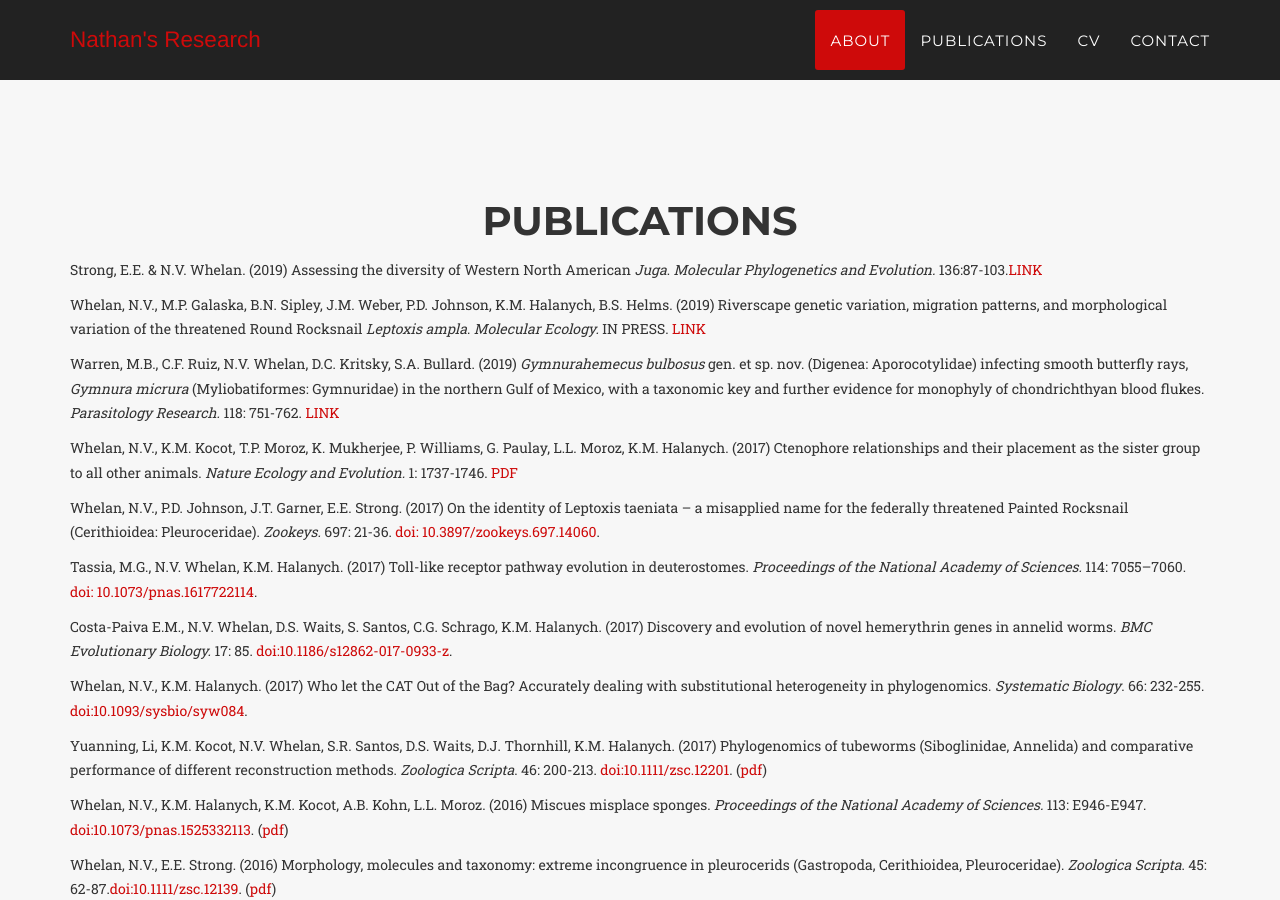
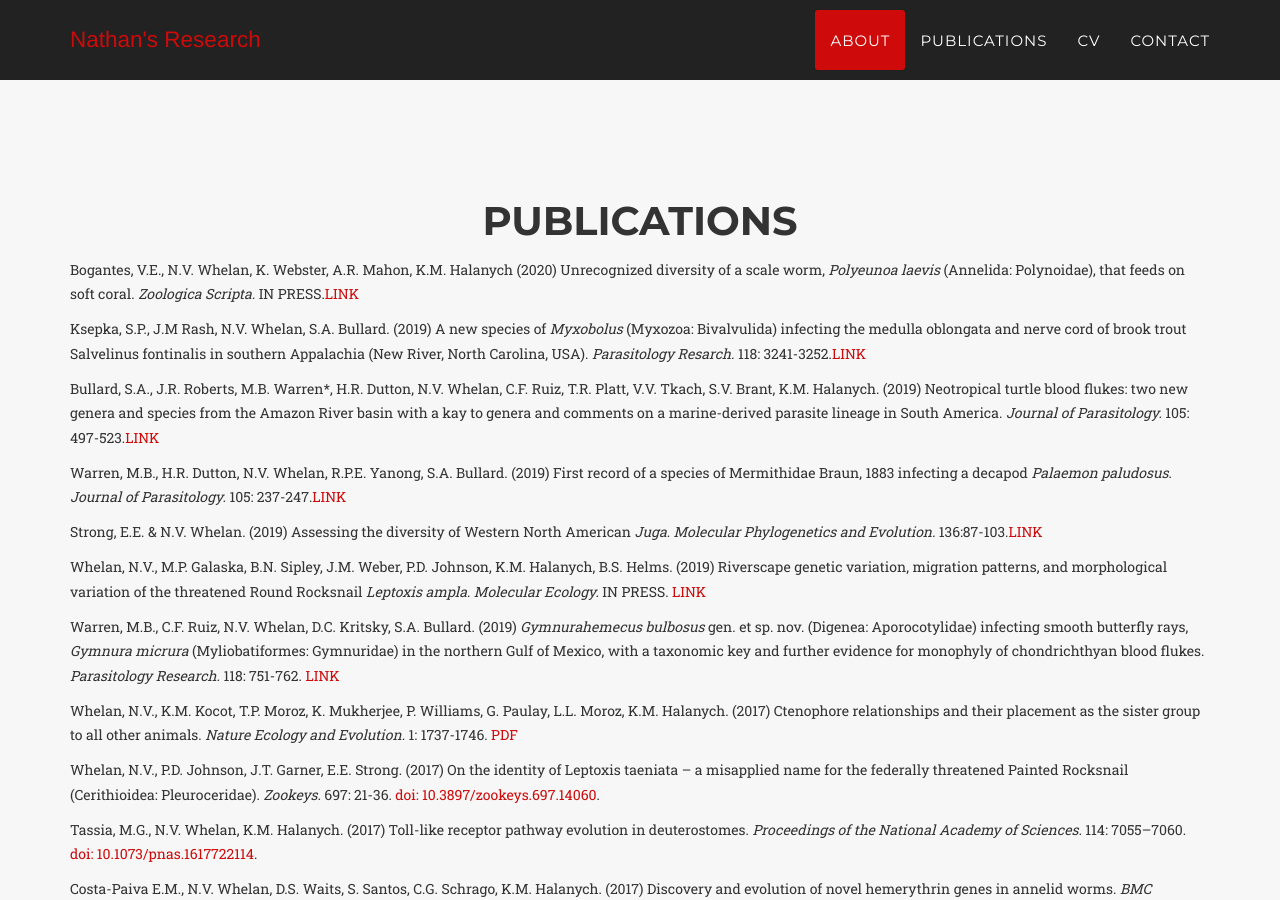
Before and after one commit to NathanWhelan/nathanwhelan.github.io, a Jekyll site: the page built from index.html, in a window 1280 px wide and 900 px high, scrolled down 2879 px. Built offline with Jekyll 4.4.1, drawn with Linux system fonts in a browser that asks for light colours; some web fonts are replaced.

Commit message:
Update publications.html

```diff
--- a/_includes/publications.html
+++ b/_includes/publications.html
@@ -6,6 +6,21 @@
                     <h2 class="section-heading">Publications</h2>
                 </div>
             </div>
+<div class="box"><div class="box-title"></div><div class="box-body">
+	<p> Bogantes, V.E., N.V. Whelan, K. Webster, A.R. Mahon, K.M. Halanych (2020) Unrecognized diversity of a scale worm, <i>Polyeunoa laevis</i> (Annelida: Polynoidae), that feeds on soft coral. <i>Zoologica Scripta.</i> IN PRESS.<a href="https://onlinelibrary.wiley.com/doi/full/10.1111/zsc.12400">LINK</a></p>
+</div><div class="box-footer"> </div></div>
+
+<div class="box"><div class="box-title"></div><div class="box-body">
+	<p> Ksepka, S.P., J.M Rash, N.V. Whelan, S.A. Bullard. (2019) A new species of <i>Myxobolus</i> (Myxozoa: Bivalvulida) infecting the medulla oblongata and nerve cord of brook trout Salvelinus fontinalis in southern Appalachia (New River, North Carolina, USA). <i>Parasitology Resarch.</i> 118: 3241-3252.<a href="https://link.springer.com/article/10.1007/s00436-019-06472-x">LINK</a></p>
+</div><div class="box-footer"> </div></div>
+
+<div class="box"><div class="box-title"></div><div class="box-body">
+	<p> Bullard, S.A., J.R. Roberts, M.B. Warren*, H.R. Dutton, N.V. Whelan, C.F. Ruiz, T.R. Platt, V.V. Tkach, S.V. Brant, K.M. Halanych. (2019) Neotropical turtle blood flukes: two new genera and species from the Amazon River basin with a kay to genera and comments on a marine-derived parasite lineage in South America. <i>Journal of Parasitology.</i> 105: 497-523.<a href="https://bioone.org/journals/Journal-of-Parasitology/volume-105/issue-4/19-27/Neotropical-Turtle-Blood-Flukes--Two-New-Genera-and-Species/10.1645/19-27.full">LINK</a></p>
+</div><div class="box-footer"> </div></div>
+
+<div class="box"><div class="box-title"></div><div class="box-body">
+	<p> Warren, M.B., H.R. Dutton, N.V. Whelan, R.P.E. Yanong, S.A. Bullard. (2019) First record of a species of Mermithidae Braun, 1883 infecting a decapod <i>Palaemon paludosus</i>. <i>Journal of Parasitology.</i> 105: 237-247.<a href="https://www.journalofparasitology.org/doi/abs/10.1645/18-168">LINK</a></p>
+</div><div class="box-footer"> </div></div>
 
 <div class="box"><div class="box-title"></div><div class="box-body">
 	<p> Strong, E.E. & N.V. Whelan. (2019) Assessing the diversity of Western North American <i>Juga</i>. <i>Molecular Phylogenetics and Evolution.</i> 136:87-103.<a href="https://authors.elsevier.com/a/1Yu0v3m3nMuJ~D">LINK</a></p>
```
